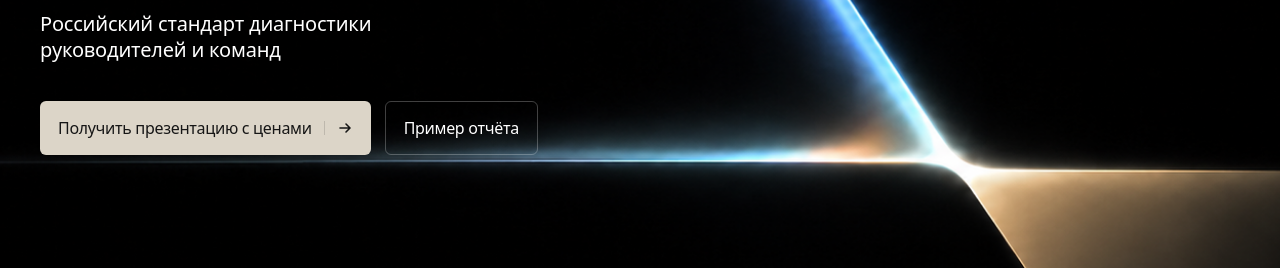
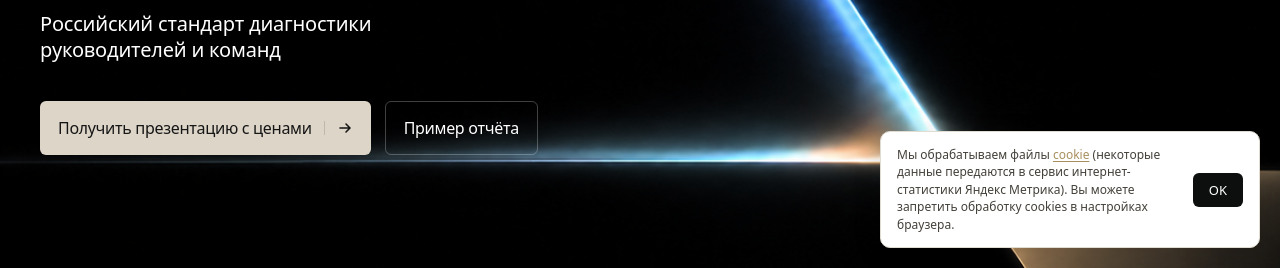
Before and after one commit to eupavlv/era-v3, a plain HTML site: page index.html in a window 1280 px wide. Shown: the part 532-800 px from the top of the page. Drawn offline with Linux system fonts and the light colour scheme; a web font is replaced by a local one.

Commit message:
add: cookie consent banner with link to expertise.bitobe.ru

```diff
--- a/css/styles.css
+++ b/css/styles.css
@@ -2199,3 +2199,64 @@ img.pp-partner__photo { object-fit: cover; object-position: center top; border:
   0%   { max-width: 0; margin-left: 0; opacity: 0; }
   100% { max-width: 360px; margin-left: 14px; opacity: 1; }
 }
+
+/* --- Cookie banner --- */
+.cookie-banner {
+  position: fixed;
+  right: 20px;
+  bottom: 20px;
+  z-index: 9000;
+  width: 380px;
+  max-width: calc(100vw - 40px);
+  background: #fff;
+  color: var(--c-ink);
+  border: 1px solid var(--c-line);
+  border-radius: 10px;
+  box-shadow: 0 8px 28px rgba(0, 0, 0, .12);
+  padding: 14px 16px;
+  opacity: 0;
+  transform: translateY(16px);
+  transition: opacity .3s ease, transform .3s ease;
+}
+.cookie-banner.is-visible {
+  opacity: 1;
+  transform: translateY(0);
+}
+.cookie-banner__inner {
+  display: flex;
+  align-items: center;
+  gap: 14px;
+}
+.cookie-banner__text {
+  flex: 1;
+  margin: 0;
+  font-size: 12px;
+  line-height: 1.45;
+  color: var(--c-ink-2);
+}
+.cookie-banner__link {
+  color: var(--c-sand-2);
+  text-decoration: underline;
+  text-underline-offset: 2px;
+  transition: color .2s;
+}
+.cookie-banner__link:hover { color: var(--c-ink); }
+.cookie-banner__close {
+  flex-shrink: 0;
+  background: var(--c-dark);
+  color: #fff;
+  border: none;
+  border-radius: 6px;
+  padding: 8px 16px;
+  font-size: 13px;
+  font-weight: 500;
+  font-family: inherit;
+  cursor: pointer;
+  white-space: nowrap;
+  transition: background .2s;
+}
+.cookie-banner__close:hover { background: var(--c-dark-2); }
+
+@media (max-width: 640px) {
+  .cookie-banner { right: 12px; left: 12px; bottom: 12px; width: auto; }
+}
--- a/js/main.js
+++ b/js/main.js
@@ -111,4 +111,37 @@
       }
     });
   }
+
+  /* --- Cookie-плашка --- */
+  var COOKIE_KEY = 'era-cookie-accepted';
+  if (!localStorage.getItem(COOKIE_KEY)) {
+    setTimeout(function () {
+      var banner = document.createElement('aside');
+      banner.className = 'cookie-banner';
+      banner.setAttribute('role', 'region');
+      banner.setAttribute('aria-label', 'Уведомление о cookie');
+      banner.innerHTML =
+        '<div class="cookie-banner__inner">' +
+          '<p class="cookie-banner__text">' +
+            'Мы обрабатываем файлы ' +
+            '<a href="https://expertise.bitobe.ru/soglasheniya/cookie.pdf" target="_blank" rel="noopener" class="cookie-banner__link">cookie</a>' +
+            ' (некоторые данные передаются в сервис интернет-статистики Яндекс Метрика). ' +
+            'Вы можете запретить обработку cookies в настройках браузера.' +
+          '</p>' +
+          '<button type="button" class="cookie-banner__close" aria-label="Закрыть уведомление">OK</button>' +
+        '</div>';
+      document.body.appendChild(banner);
+      // двойной rAF — даём браузеру отрисовать начальное состояние перед transition
+      requestAnimationFrame(function () {
+        requestAnimationFrame(function () { banner.classList.add('is-visible'); });
+      });
+      banner.querySelector('.cookie-banner__close').addEventListener('click', function () {
+        localStorage.setItem(COOKIE_KEY, '1');
+        banner.classList.remove('is-visible');
+        setTimeout(function () {
+          if (banner.parentNode) banner.parentNode.removeChild(banner);
+        }, 400);
+      });
+    }, 2500);
+  }
 })();
```
Also changed, not shown: 1 other file.
